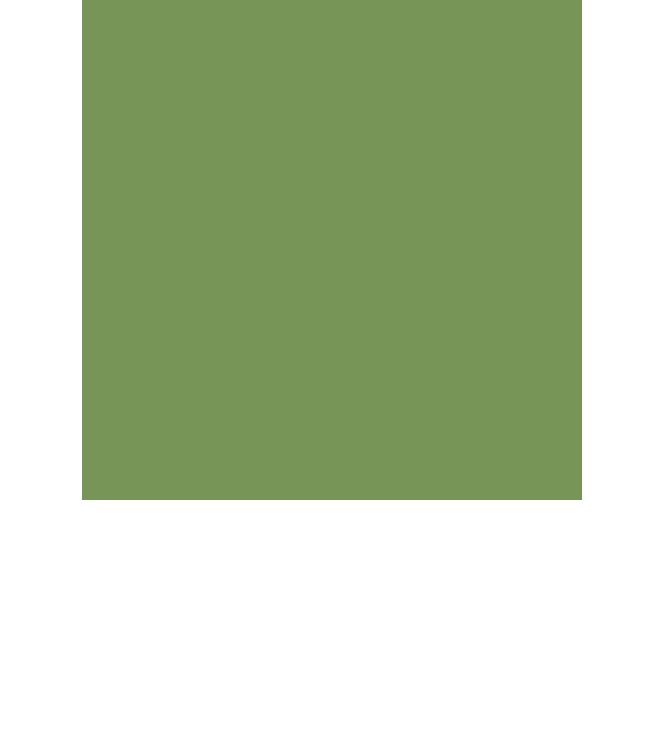
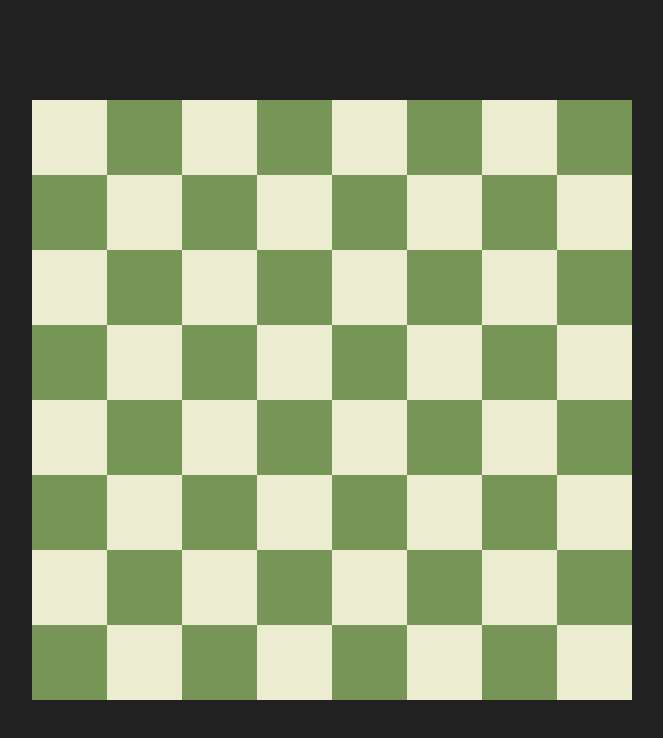
Before and after one commit to ashleendaly/chess_voice_recognition, a React (Create React App) app in the folder client/: page / in a window 1280 px wide. Shown: the top 738 px of the page, without its empty margins (308-971 px from the left). Built offline with nearby package versions, Linux system fonts and the light colour scheme.

Commit message:
Created chessboard component and tile component to display a chess board in the centre of the screen

```diff
--- a/client/src/App.css
+++ b/client/src/App.css
@@ -1,7 +1,7 @@
 #app {
     display: grid;
     place-content: center;
-    height:100vh
+    height: 100vh;
 
-    background
+    background-color: #212121;
 }
--- a/client/src/App.js
+++ b/client/src/App.js
@@ -1,4 +1,4 @@
-import Chessboard from './components/Chessboard';
+import Chessboard from './components/Chessboard/Chessboard';
 import './App.css';
 
 function App() {
--- a/client/src/components/Chessboard.css
+++ /dev/null
@@ -1,5 +0,0 @@
-#chessboard {
-    width: 500px;
-    height: 500px;
-    background-color: #779556;
-}
--- a/client/src/components/Chessboard.jsx
+++ /dev/null
@@ -1,11 +0,0 @@
-import React from 'react';
-
-import './Chessboard.css';
-
-// const horizontalAxis = ["a","b","c","d","e","f","g","h",]
-// const verticalAxis = [1, 2, 3, 4, 5, 6, 7, 8]
-
-
-export default function Chessboard() {
-    return <div id="chessboard">  </div>;
-}
--- /dev/null
+++ b/client/src/components/Chessboard/Chessboard.css
@@ -0,0 +1,8 @@
+#chessboard {
+    display: grid;
+    grid-template-columns:repeat(8, 75px);
+    grid-template-rows:repeat(8, 75px);
+    width: 600px;
+    height: 600px;
+    background-color: blue;
+}
--- /dev/null
+++ b/client/src/components/Chessboard/Chessboard.jsx
@@ -0,0 +1,20 @@
+import './Chessboard.css';
+import Tile from "../Tile/tile";
+
+const horizontalAxis = ["a","b","c","d","e","f","g","h",]
+const verticalAxis = ["1", "2", "3", "4", "5", "6", "7", "8"]
+
+
+export default function Chessboard() {
+    let board = []
+
+    for(let j = verticalAxis.length-1; j >= 0; j--) {
+        for (let i = 0; i < horizontalAxis.length; i++)  {
+            const number = j + i + 2;
+
+            board.push(<Tile number={number} />)
+
+        }
+    }
+    return <div id="chessboard"> {board} </div>;
+}
--- /dev/null
+++ b/client/src/components/Tile/tile.css
@@ -0,0 +1,12 @@
+.tile {
+    width: 75px;
+    height: 75px;
+}
+
+.black-tile {
+    background-color: #779556;
+}
+
+.white-tile {
+    background-color: #ebecd0;
+}
--- /dev/null
+++ b/client/src/components/Tile/tile.jsx
@@ -0,0 +1,14 @@
+import "./tile.css";
+
+interface Props {
+    number: number;
+}
+
+export default function Tile({ number }: Props) {
+    if(number % 2 === 0) {
+        return <div className="tile black-tile"></div>
+    } else {
+        return <div className="tile white-tile"></div>
+    }
+
+}
```
